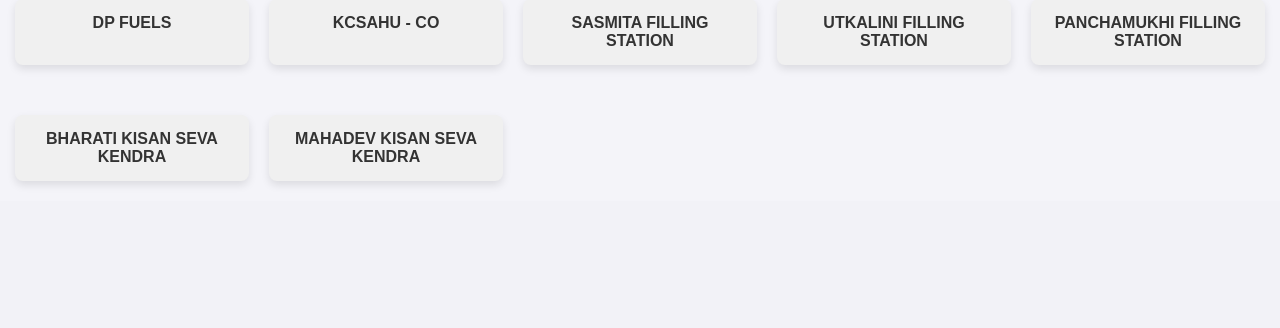
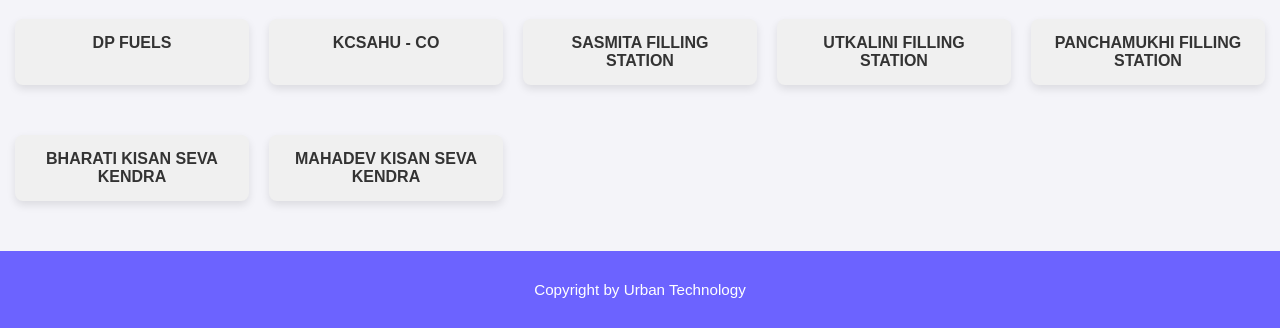
Before and after one commit to Coderchachaji/IOCL-PARADEEP-TERMINAL, a Flask app: page / in a window 1280 px wide. Shown: the part 2906-3234 px from the top of the page. Before the commit the page ends 3090 px from the top, so only its background shows below. Run offline with Flask 3, Linux system fonts and the light colour scheme.

Commit message:
Update index.html

```diff
--- a/templates/index.html
+++ b/templates/index.html
@@ -11,6 +11,9 @@
             margin: 0;
             padding: 0;
             background-color: #f4f4f9;
+            min-height: 100vh;
+            display: flex;
+            flex-direction: column;
         }
         .header {
             background-color: #6c63ff; /* Modern purple shade */
@@ -55,6 +58,7 @@
             margin: 20px;
             padding: 0 10px;
             justify-items: center;
+            flex: 1; /* Push footer to bottom even with little content */
         }
         .links a {
             text-decoration: none;
@@ -76,6 +80,16 @@
             background-color: #e2e2e2; /* Slightly darker shade on hover */
             transform: scale(1.08);
         }
+
+        /* Footer */
+        .footer {
+            background-color: #6c63ff;
+            color: white;
+            text-align: center;
+            padding: 15px;
+            margin-top: 30px;
+            font-size: 0.95rem;
+        }
     </style>
 </head>
 <body>
@@ -94,5 +108,8 @@
             <a href="{{ url_for('serve_page', filename=link) }}">{{ link.split('.')[0] }}</a>
         {% endfor %}
     </div>
+    <div class="footer">
+        <p>Copyright by Urban Technology</p>
+    </div>
 </body>
 </html>
```
